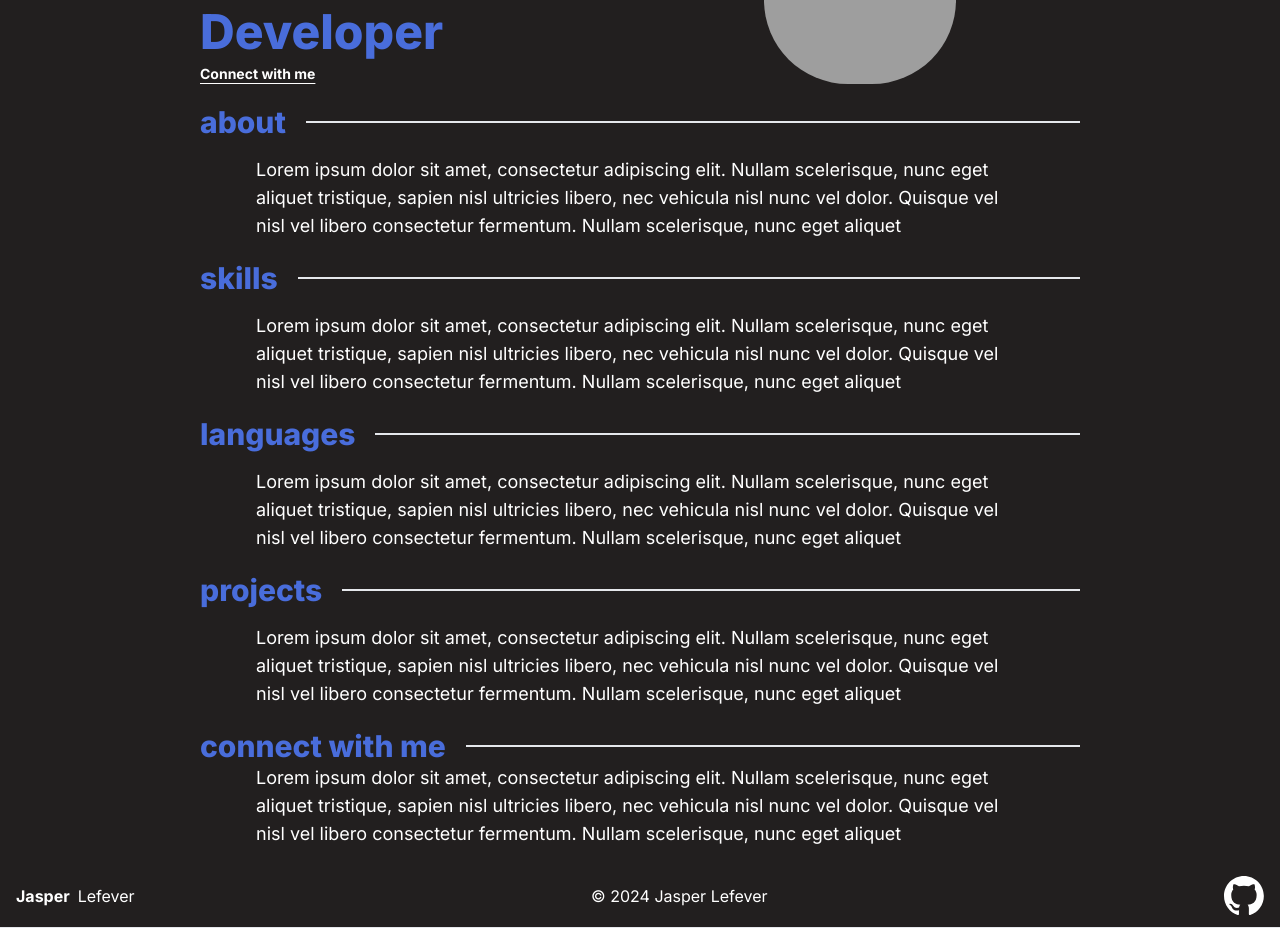
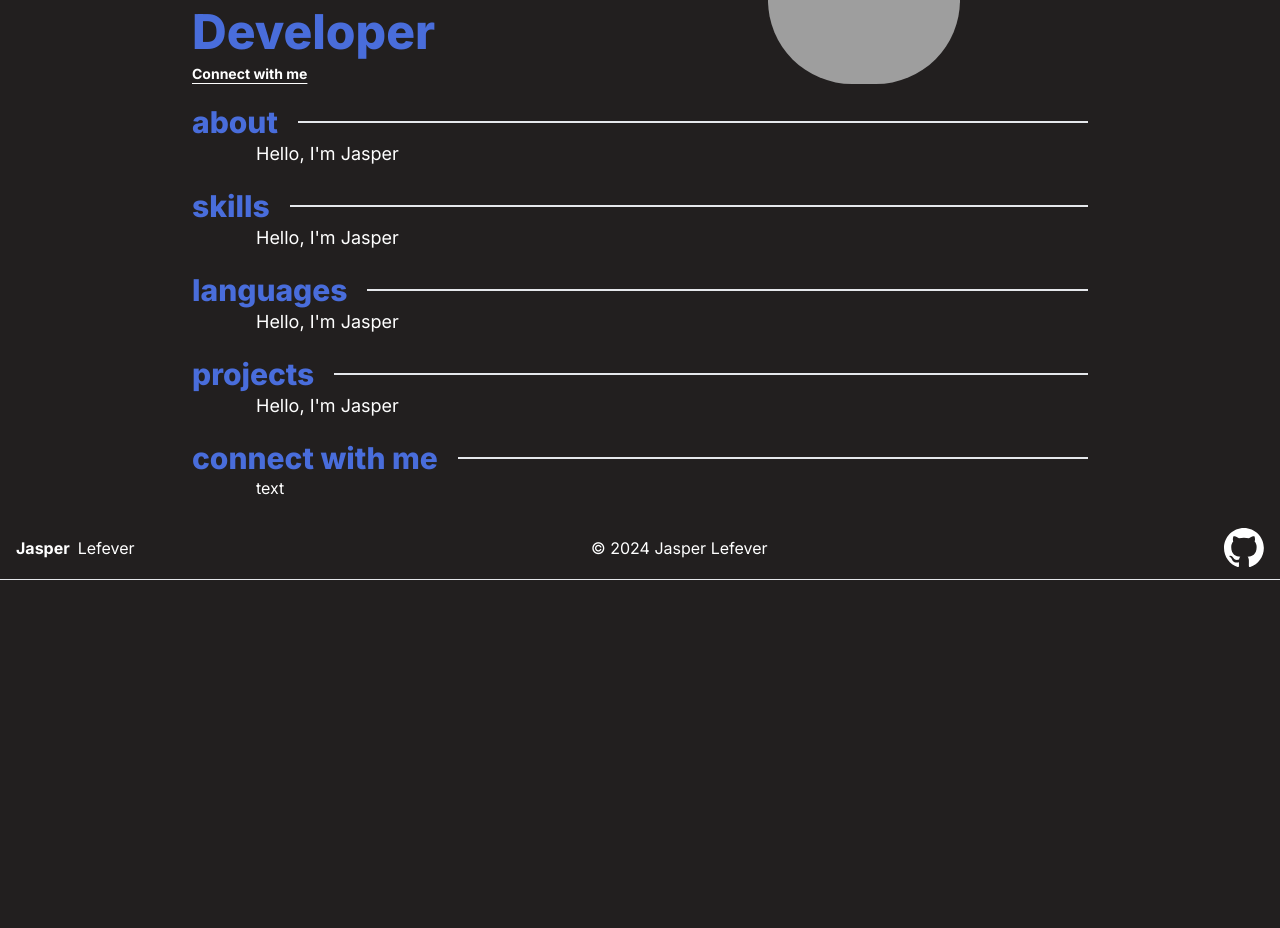
Before and after one commit to JasperLefever/portfolio, a React (Vite) app: page / in a window 1280 px wide. Shown: the part 252-1180 px from the top of the page. After the commit the page ends 832 px from the top, so only its background shows below. Built offline with nearby package versions, Linux system fonts and the light colour scheme; grey boxes are pictures that could not be loaded.

Commit message:
Component for sectionsitem

```diff
--- a/src/App.tsx
+++ b/src/App.tsx
@@ -1,92 +1,15 @@
 import Navbar from "./components/structure/navbar/Navbar.tsx";
 import Footer from "./components/structure/footer/Footer.tsx";
 import Alert from "./components/state/Alert.tsx";
+import { Outlet } from "react-router-dom";
 
 function App() {
   return (
-    <div>
+    <div className="flex flex-col min-h-screen">
       <Navbar />
       <Alert type={"info"}>Work in progress</Alert>
-      <div className="flex flex-col px-2 py-4 gap-5 m-auto max-w-4xl">
-        <div className="grid grid-cols-2">
-          <div className="flex flex-col justify-center align-middle gap-2">
-            <h1 className="text-lg font-bold">Hya, I'm Jasper</h1>
-            <p className="text-5xl font-extrabold accent-color">Full stack</p>
-            <p className="text-5xl font-extrabold accent-color ">Developer</p>
-            <a className="underline underline-offset-4 font-bold text-sm">
-              Connect with me
-            </a>
-          </div>
-          <div className="flex justify-center align-middle">
-            <img
-              src="https://avatars.githubusercontent.com/u/33233024?v=4"
-              alt="Jasper Lefever"
-              className="w-48 rounded-full"
-            />
-          </div>
-        </div>
-        <div className="flex flex-col gap-4">
-          <div className="flex items-center gap-5 ">
-            <p className="accent-color text-3xl font-extrabold">about</p>
-            <div className="border flex-grow"></div>
-          </div>
-          <p className="text-lg max-w-3xl m-auto">
-            Lorem ipsum dolor sit amet, consectetur adipiscing elit. Nullam
-            scelerisque, nunc eget aliquet tristique, sapien nisl ultricies
-            libero, nec vehicula nisl nunc vel dolor. Quisque vel nisl vel
-            libero consectetur fermentum. Nullam scelerisque, nunc eget aliquet
-          </p>
-        </div>
-        <div className="flex flex-col gap-4">
-          <div className="flex items-center gap-5 ">
-            <p className="accent-color text-3xl font-extrabold">skills</p>
-            <div className="border flex-grow"></div>
-          </div>
-          <p className="text-lg max-w-3xl m-auto">
-            Lorem ipsum dolor sit amet, consectetur adipiscing elit. Nullam
-            scelerisque, nunc eget aliquet tristique, sapien nisl ultricies
-            libero, nec vehicula nisl nunc vel dolor. Quisque vel nisl vel
-            libero consectetur fermentum. Nullam scelerisque, nunc eget aliquet
-          </p>
-        </div>
-        <div className="flex flex-col gap-4">
-          <div className="flex items-center gap-5 ">
-            <p className="accent-color text-3xl font-extrabold">languages</p>
-            <div className="border flex-grow"></div>
-          </div>
-          <p className="text-lg max-w-3xl m-auto">
-            Lorem ipsum dolor sit amet, consectetur adipiscing elit. Nullam
-            scelerisque, nunc eget aliquet tristique, sapien nisl ultricies
-            libero, nec vehicula nisl nunc vel dolor. Quisque vel nisl vel
-            libero consectetur fermentum. Nullam scelerisque, nunc eget aliquet
-          </p>
-        </div>
-        <div className="flex flex-col gap-4">
-          <div className="flex items-center gap-5 ">
-            <p className="accent-color text-3xl font-extrabold">projects</p>
-            <div className="border flex-grow"></div>
-          </div>
-          <p className="text-lg max-w-3xl m-auto">
-            Lorem ipsum dolor sit amet, consectetur adipiscing elit. Nullam
-            scelerisque, nunc eget aliquet tristique, sapien nisl ultricies
-            libero, nec vehicula nisl nunc vel dolor. Quisque vel nisl vel
-            libero consectetur fermentum. Nullam scelerisque, nunc eget aliquet
-          </p>
-        </div>
-        <div>
-          <div className="flex items-center gap-5">
-            <p className="accent-color text-3xl font-extrabold">
-              connect with me
-            </p>
-            <div className="border flex-grow"></div>
-          </div>
-          <p className="text-lg max-w-3xl m-auto">
-            Lorem ipsum dolor sit amet, consectetur adipiscing elit. Nullam
-            scelerisque, nunc eget aliquet tristique, sapien nisl ultricies
-            libero, nec vehicula nisl nunc vel dolor. Quisque vel nisl vel
-            libero consectetur fermentum. Nullam scelerisque, nunc eget aliquet
-          </p>
-        </div>
+      <div className="px-2 py-4 flex-grow">
+        <Outlet />
       </div>
       <Footer />
     </div>
--- /dev/null
+++ b/src/components/ConnectWithMe.tsx
@@ -0,0 +1,7 @@
+interface ConnectWithMeProps {}
+
+function ConnectWithMe({}: ConnectWithMeProps) {
+  return <>text</>;
+}
+
+export default ConnectWithMe;
--- /dev/null
+++ b/src/components/home/Section.tsx
@@ -0,0 +1,20 @@
+import React from "react";
+
+interface SectionProps {
+  title: string;
+  children?: React.ReactNode;
+}
+
+function Section({ title, children, ...props }: SectionProps) {
+  return (
+    <div {...props}>
+      <div className="flex items-center gap-5">
+        <p className="accent-color text-3xl font-extrabold">{title}</p>
+        <div className="border flex-grow"></div>
+      </div>
+      <div className="max-w-3xl m-auto">{children}</div>
+    </div>
+  );
+}
+
+export default Section;
--- /dev/null
+++ b/src/components/home/SectionText.tsx
@@ -0,0 +1,13 @@
+interface SectionTextProps {
+  text: string;
+}
+
+function SectionText({ text, ...props }: SectionTextProps) {
+  return (
+    <p className="text-lg" {...props}>
+      {text}
+    </p>
+  );
+}
+
+export default SectionText;
--- a/src/components/structure/footer/Footer.tsx
+++ b/src/components/structure/footer/Footer.tsx
@@ -1,8 +1,11 @@
 import { GithubIcon } from "../../socials/GithubIcon.tsx";
 
-function Footer() {
+function Footer({ ...props }) {
   return (
-    <footer className="flex flex-row justify-between px-4 py-3 border-b items-center">
+    <footer
+      className="flex flex-row justify-between px-4 py-3 border-b items-center"
+      {...props}
+    >
       <div className="flex gap-2">
         <p className="font-bold">Jasper</p>
         <p>Lefever</p>
--- /dev/null
+++ b/src/pages/Home.tsx
@@ -0,0 +1,45 @@
+import Section from "../components/home/Section.tsx";
+import SectionText from "../components/home/SectionText.tsx";
+import ConnectWithMe from "../components/ConnectWithMe.tsx";
+
+function Home() {
+  return (
+    <div className="flex flex-col gap-5 m-auto max-w-4xl">
+      {/* Image */}
+      <div className="grid grid-cols-2">
+        <div className="flex flex-col justify-center align-middle gap-2">
+          <h1 className="text-lg font-bold">Hya, I'm Jasper</h1>
+          <p className="text-5xl font-extrabold accent-color">Full stack</p>
+          <p className="text-5xl font-extrabold accent-color ">Developer</p>
+          <a className="underline underline-offset-4 font-bold text-sm">
+            Connect with me
+          </a>
+        </div>
+        <div className="flex justify-center align-middle">
+          <img
+            src="https://avatars.githubusercontent.com/u/33233024?v=4"
+            alt="Jasper Lefever"
+            className="w-48 rounded-full"
+          />
+        </div>
+      </div>
+      <Section title={"about"}>
+        <SectionText text={"Hello, I'm Jasper"}></SectionText>
+      </Section>
+      <Section title={"skills"}>
+        <SectionText text={"Hello, I'm Jasper"}></SectionText>
+      </Section>
+      <Section title={"languages"}>
+        <SectionText text={"Hello, I'm Jasper"}></SectionText>
+      </Section>
+      <Section title={"projects"}>
+        <SectionText text={"Hello, I'm Jasper"}></SectionText>
+      </Section>
+      <Section title={"connect with me"}>
+        <ConnectWithMe />
+      </Section>
+    </div>
+  );
+}
+
+export default Home;
```
Also changed, not shown: src/routes/routes.tsx (+7 -2 lines), src/pages/CV.tsx (added).
